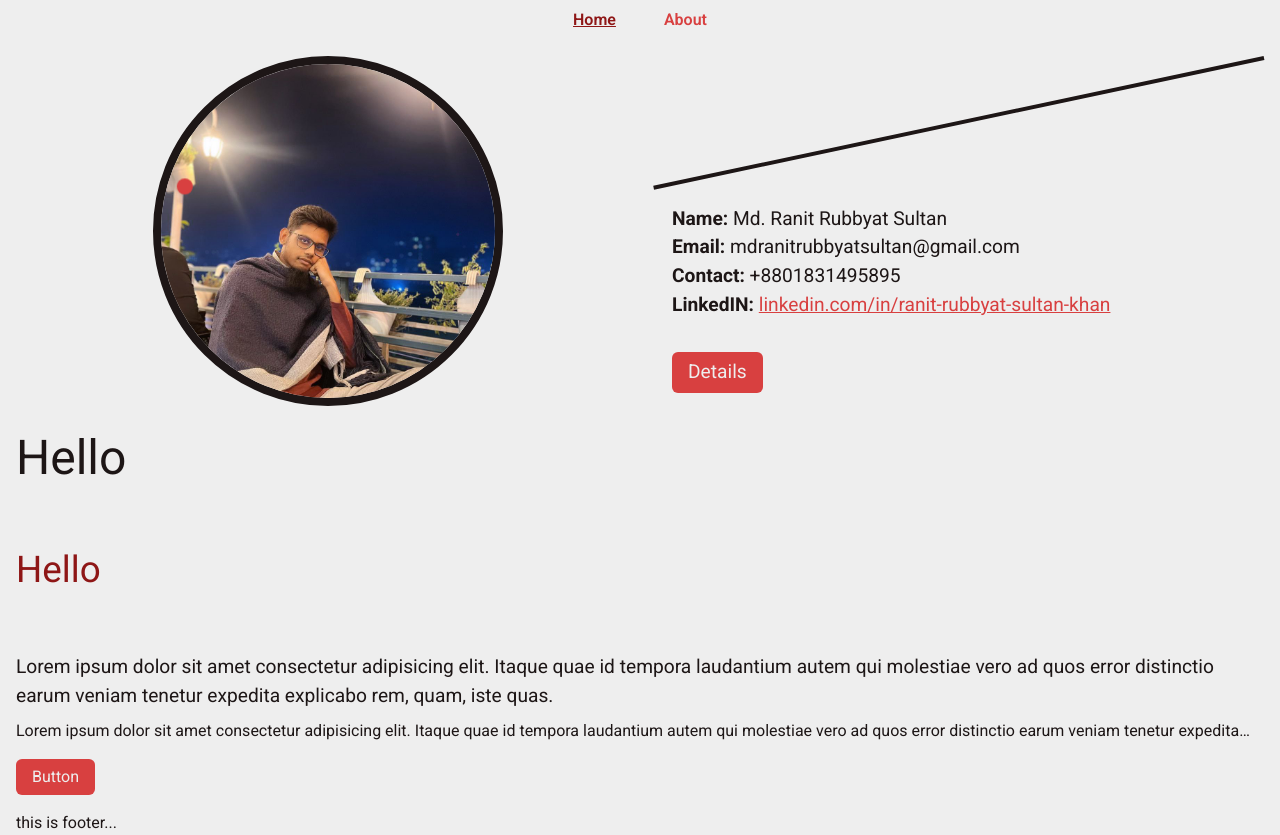
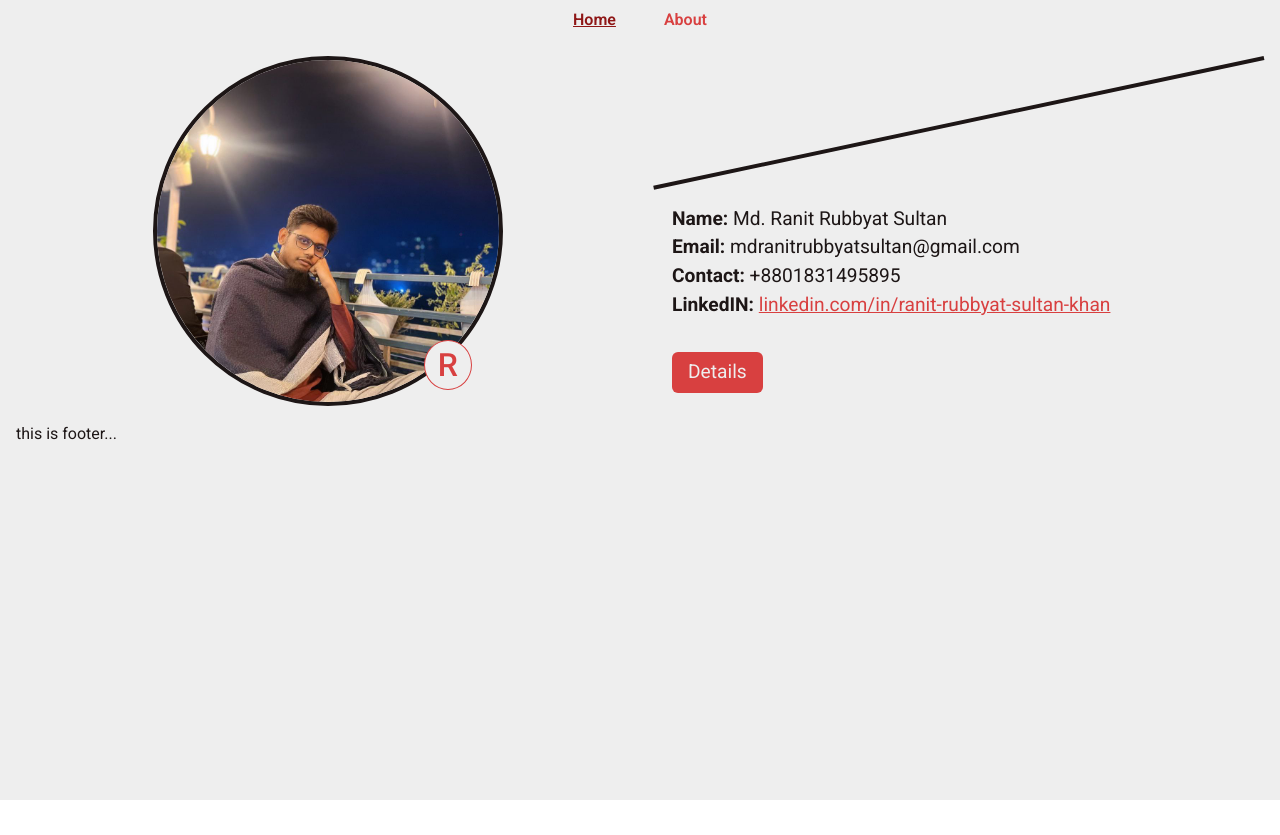
Before and after one commit to Md-Raint-Rubbyat-Sultan/Portfolio-react-JS, a React (Vite) app: page / in a window 1280 px wide. After the commit the page ends 800 px from the top, so only its background shows below. Built offline with nearby package versions, Linux system fonts and the light colour scheme.

Commit message:
banner ready

```diff
--- a/src/OpeningAnimation.module.css
+++ b/src/OpeningAnimation.module.css
@@ -46,7 +46,7 @@
   animation: fadeOut 2s ease-in-out 5s 1 forwards;
   transition: top 2s;
   z-index: 0;
-  pointer-events: none;
+  pointer-events: all;
 }
 
 @keyframes textFade {
@@ -78,5 +78,6 @@
   100% {
     filter: blur(100px);
     background-color: transparent;
+    pointer-events: none;
   }
 }
--- a/src/components/Home/Banner/BannerImage.jsx
+++ b/src/components/Home/Banner/BannerImage.jsx
@@ -1,17 +1,17 @@
 import React from "react";
 import PropTypes from "prop-types";
+import style from "./BannerImage.module.css";
 
 const BannerImage = ({ profile }) => {
   return (
-    <div className="flex items-center justify-center relative z-20">
-      <div className="w-fluid-img mx-auto border-8 rounded-full">
-        <img
-          src={profile}
-          alt="profile"
-          className="w-full rounded-full object-contain"
-        />
-      </div>
-      <div className="absolute w-fluid h-fluid bg-third rounded-full animate-circulate"></div>
+    <div
+      className={`w-fluid-img mx-auto border-4 border-prime rounded-full relative z-20 ${style.animateCirculate}`}
+    >
+      <img
+        src={profile}
+        alt="profile"
+        className="w-full rounded-full object-contain"
+      />
     </div>
   );
 };
--- /dev/null
+++ b/src/components/Home/Banner/BannerImage.module.css
@@ -0,0 +1,29 @@
+.animateCirculate::after {
+  content: "R";
+  color: #d84040;
+  background-color: #eeeeee;
+  width: clamp(2.2rem, 6vw, 3rem);
+  text-align: center;
+  font-size: clamp(1rem, 6vw, 2rem);
+  font-weight: 500;
+  border: 1px solid #d84040;
+  border-radius: 100%;
+  box-shadow: 0 4px 8px 0 transparent, 0 6px 20px 0 transparent;
+  position: absolute;
+  top: 82%;
+  left: 78%;
+  animation: circulate 2s linear 1 6s forwards;
+  transition: box-shadow 2s;
+}
+
+@keyframes circulate {
+  0% {
+    box-shadow: 0 4px 8px 0 transparent, 0 6px 20px 0 transparent;
+  }
+  50% {
+    box-shadow: 0 4px 8px 0 #d84040, 0 6px 20px 0 #d84040;
+  }
+  100% {
+    box-shadow: 0 4px 8px 0 transparent, 0 6px 20px 0 transparent;
+  }
+}
--- a/src/index.css
+++ b/src/index.css
@@ -42,7 +42,7 @@
 
 /* body {
   overflow: hidden;
-  animation: enableScroll 1s ease-in-out 6s forwards;
+  animation: enableScroll 1s ease-in-out 6.5s forwards;
 }
 @keyframes enableScroll {
   0% {
@@ -52,17 +52,3 @@
     overflow: auto;
   }
 } */
-.animate-circulate {
-  animation: circulate 10s linear infinite;
-}
-
-@keyframes circulate {
-  0% {
-    transform: rotate(0deg) translateX(clamp(9.375rem, 11vw, 21.875rem))
-      rotate(0deg);
-  }
-  100% {
-    transform: rotate(360deg) translateX(clamp(9.375rem, 11vw, 21.875rem))
-      rotate(-360deg);
-  }
-}
--- a/src/pages/Home/Home.jsx
+++ b/src/pages/Home/Home.jsx
@@ -5,22 +5,6 @@ const Home = () => {
   return (
     <div>
       <Banner />
-      <h1 className="text-fluid-l text-prime">Hello</h1>
-      <h1 className="text-fluid-m py-fluid-l text-second">Hello</h1>
-      <div className="my-fluid-xs">
-        <p className="line-clamp-2 text-fluid">
-          Lorem ipsum dolor sit amet consectetur adipisicing elit. Itaque quae
-          id tempora laudantium autem qui molestiae vero ad quos error
-          distinctio earum veniam tenetur expedita explicabo rem, quam, iste
-          quas.
-        </p>
-      </div>
-      <p className="line-clamp-1 text-fluid-xs">
-        Lorem ipsum dolor sit amet consectetur adipisicing elit. Itaque quae id
-        tempora laudantium autem qui molestiae vero ad quos error distinctio
-        earum veniam tenetur expedita explicabo rem, quam, iste quas.
-      </p>
-      <button className="btn-prime my-fluid">Button</button>
     </div>
   );
 };
```
